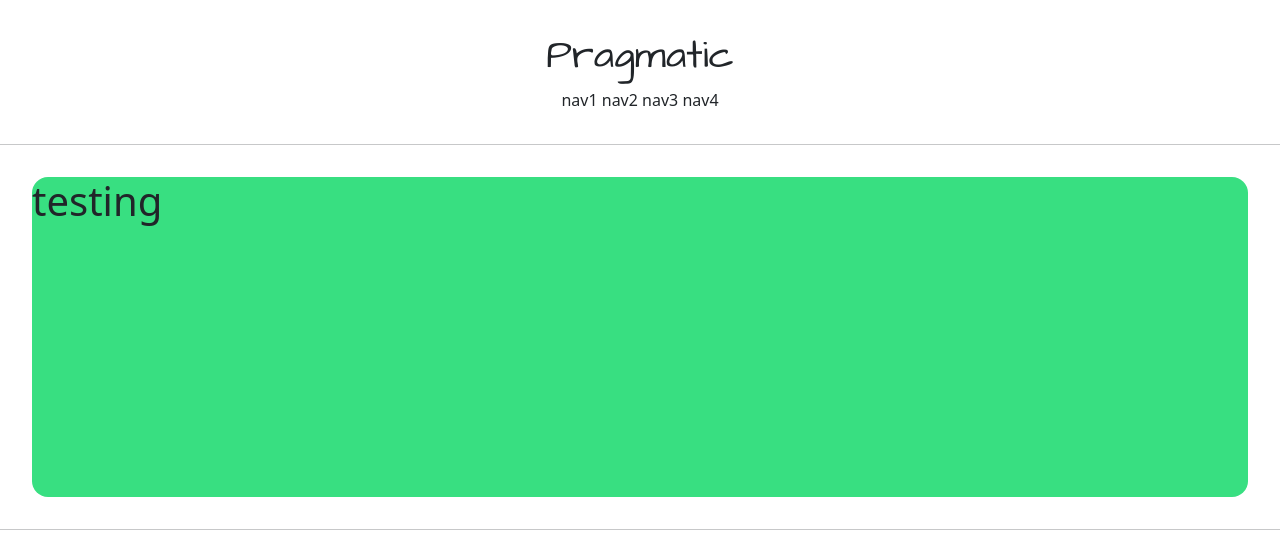
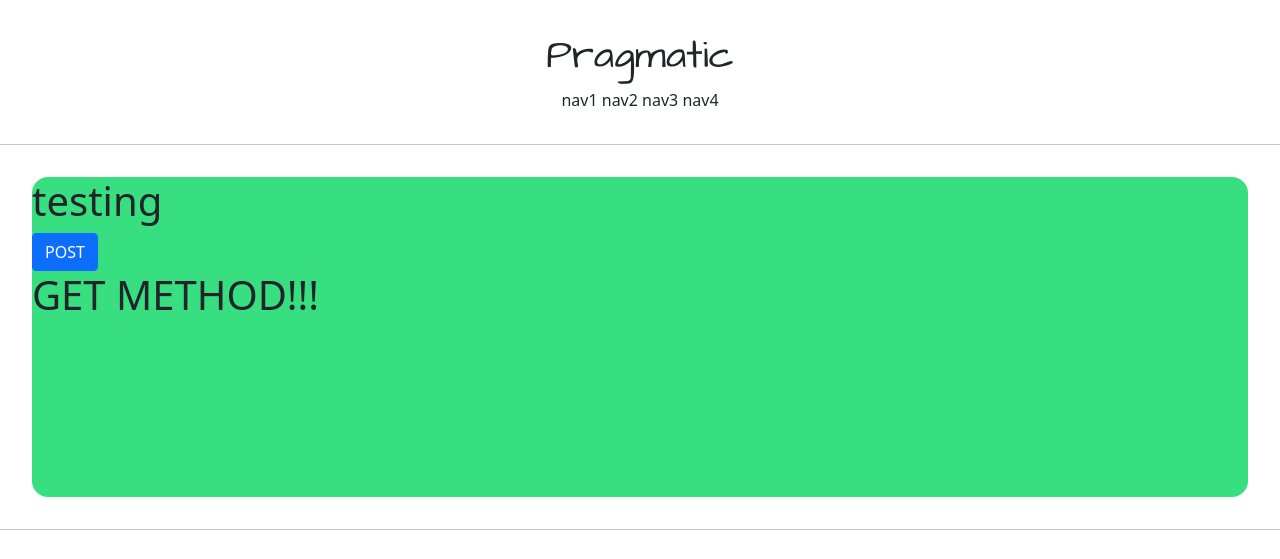
Before and after one commit to kimhan1113/pragmatic_han, a Django app: page /account/hello_world/ in a window 1280 px wide. Shown: the top 559 px of the page. Run offline with Django 3.2, Linux system fonts and the light colour scheme; some web fonts are replaced.

Commit message:
django course 16 commit

```diff
--- a/accountapp/templates/accountapp/hello_world.html
+++ b/accountapp/templates/accountapp/hello_world.html
@@ -8,5 +8,16 @@
             testing
         </h1>
 
+        <form action="/account/hello_world/" method="POST" >
+            {% csrf_token %}
+            <input type="submit" value="POST" class="btn btn-primary">
+        </form>
+
+        <h1>
+            {{text}}
+        </h1>
+
+
+
     </div>
 {% endblock  %}
--- a/accountapp/views.py
+++ b/accountapp/views.py
@@ -5,5 +5,11 @@ from django.shortcuts import render
 
 
 def hello_world(request):
-    return render(request, 'accountapp/hello_world.html')
+
+    if request.method == "POST":
+        return render(request, 'accountapp/hello_world.html', context={'text' : 'POST METHOD!!!'})
+    else:
+        return render(request, 'accountapp/hello_world.html', context={'text' : 'GET METHOD!!!'})
+
+
     # return HttpResponse('Hello world!')
```
